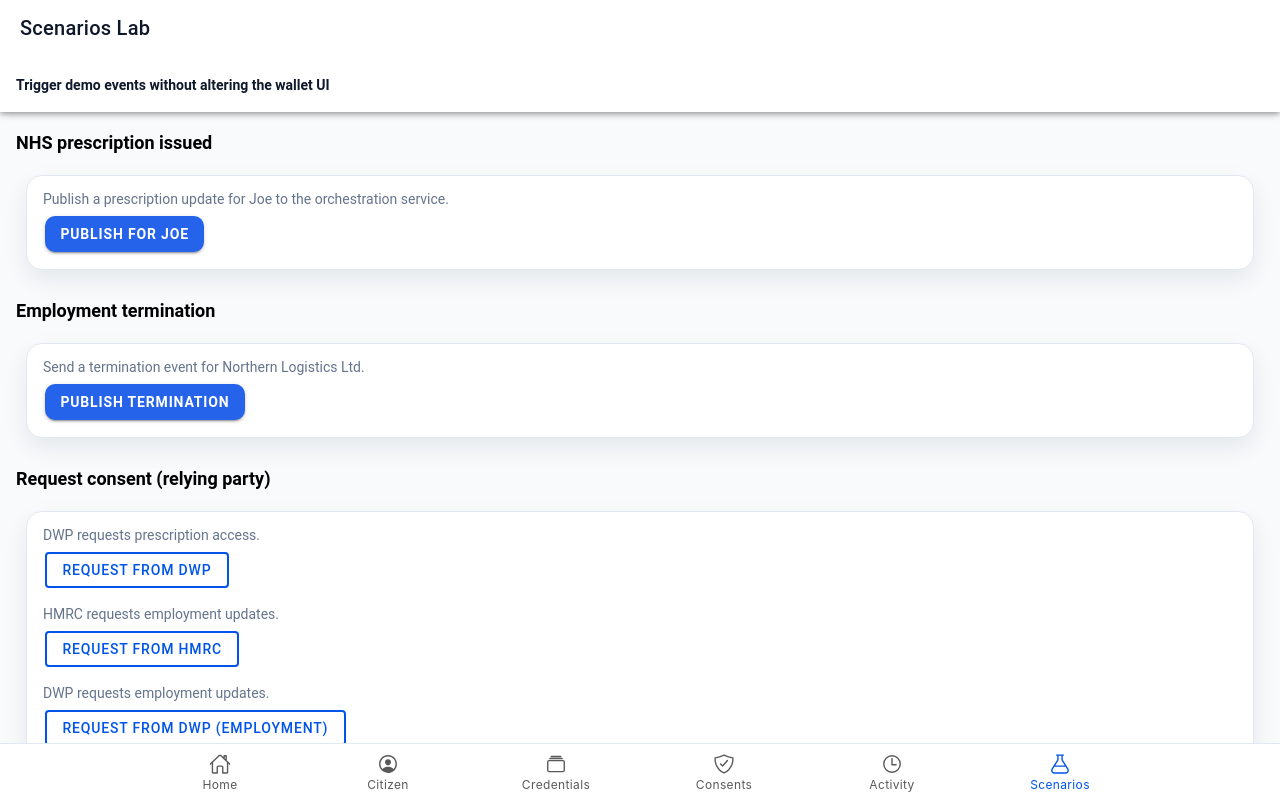
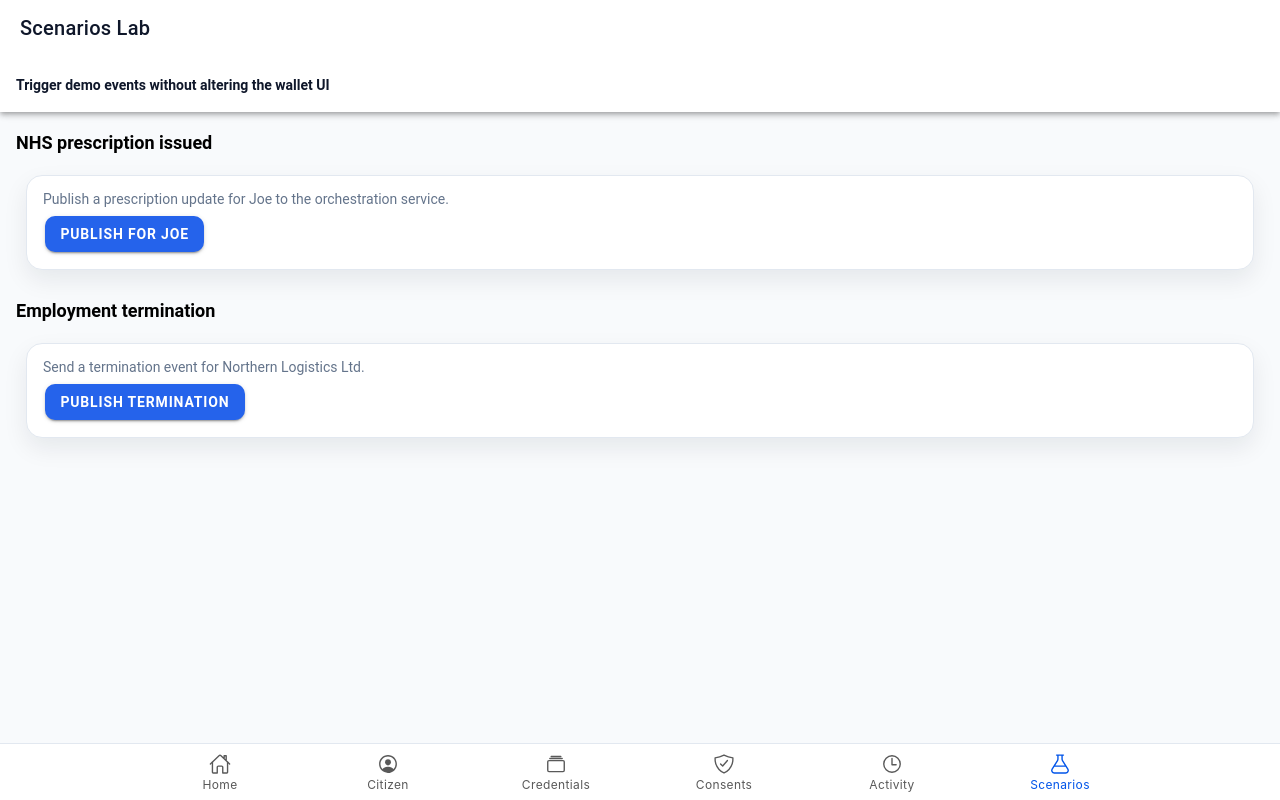
Before and after one commit to Thomas-Pal/kafka-digital-wallet, a React (Vite) app in the folder apps/wallet/: page /scenarios in a window 1280 px wide. Built offline with nearby package versions, Linux system fonts and the light colour scheme; no server answers.

Commit message:
Rehydrate raw events after consent grant

```diff
--- a/apps/wallet/src/components/AppTabs.tsx
+++ b/apps/wallet/src/components/AppTabs.tsx
@@ -88,6 +88,10 @@ export default function AppTabs() {
           rp: string;
           scopes: string[];
           citizenId: string;
+          purpose?: string;
+          durationDays?: number;
+          caseId?: string;
+          requestedAt?: string;
         }>;
         if (!Array.isArray(data)) {
           return;
--- a/apps/wallet/src/pages/ScenariosLab.tsx
+++ b/apps/wallet/src/pages/ScenariosLab.tsx
@@ -2,12 +2,11 @@ import { IonButton, IonCardContent } from '@ionic/react';
 import PageShell from '../components/PageShell';
 import Section from '../components/Section';
 import Card from '../components/Card';
-import { requestConsent, scenarioPublish } from '../api/client';
+import { scenarioPublish } from '../api/client';
 import { useWalletStore } from '../store/walletStore';
 
 export default function ScenariosLab() {
   const addActivity = useWalletStore((state) => state.addActivity);
-  const pushInbox = useWalletStore((state) => state.pushInbox);
 
   const publishPrescription = async () => {
     try {
@@ -43,35 +42,6 @@ export default function ScenariosLab() {
     });
   };
 
-  const requestConsentFromRp = async (rp: string, scopes: string[]) => {
-    let request = {
-      id: crypto.randomUUID(),
-      rp,
-      scopes,
-      citizenId: 'nhs-999',
-    };
-    try {
-      const response = await requestConsent({
-        citizenId: request.citizenId,
-        rp: request.rp,
-        scopes: request.scopes,
-      });
-      if (response?.request?.id) {
-        request = response.request;
-      }
-    } catch {
-      // Orchestration may be offline in demo mode.
-    }
-    pushInbox(request);
-    addActivity({
-      id: crypto.randomUUID(),
-      ts: new Date().toISOString(),
-      kind: 'request',
-      summary: `Consent requested by ${rp.toUpperCase()}`,
-      details: scopes.join(', '),
-    });
-  };
-
   return (
     <PageShell title="Scenarios Lab" subtitle="Trigger demo events without altering the wallet UI">
       <Section title="NHS prescription issued">
@@ -100,39 +70,6 @@ export default function ScenariosLab() {
         </Card>
       </Section>
 
-      <Section title="Request consent (relying party)">
-        <Card>
-          <IonCardContent className="wallet-stack">
-            <div>
-              <p className="wallet-muted">DWP requests prescription access.</p>
-              <IonButton
-                fill="outline"
-                onClick={() => requestConsentFromRp('dwp', ['nhs.prescriptions'])}
-              >
-                Request from DWP
-              </IonButton>
-            </div>
-            <div>
-              <p className="wallet-muted">HMRC requests employment updates.</p>
-              <IonButton
-                fill="outline"
-                onClick={() => requestConsentFromRp('hmrc', ['employment.termination'])}
-              >
-                Request from HMRC
-              </IonButton>
-            </div>
-            <div>
-              <p className="wallet-muted">DWP requests employment updates.</p>
-              <IonButton
-                fill="outline"
-                onClick={() => requestConsentFromRp('dwp', ['employment.termination'])}
-              >
-                Request from DWP (employment)
-              </IonButton>
-            </div>
-          </IonCardContent>
-        </Card>
-      </Section>
     </PageShell>
   );
 }
```
Also changed, not shown: 2 other files (tests, documents, lock files or other folders).
